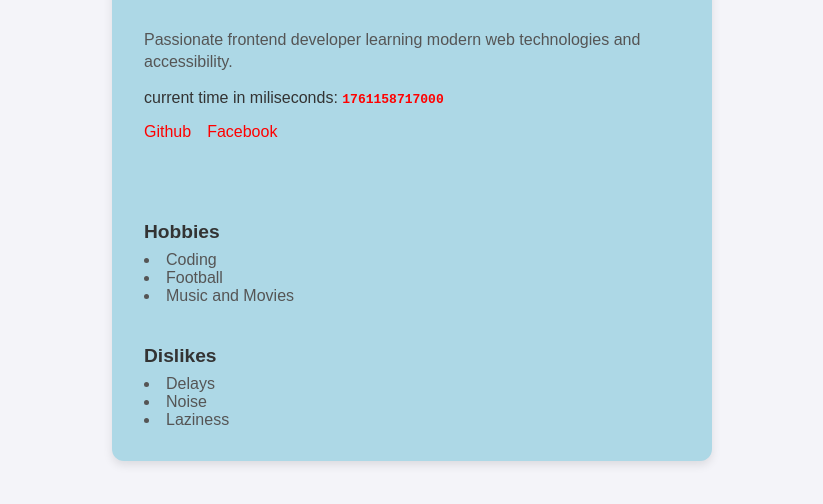
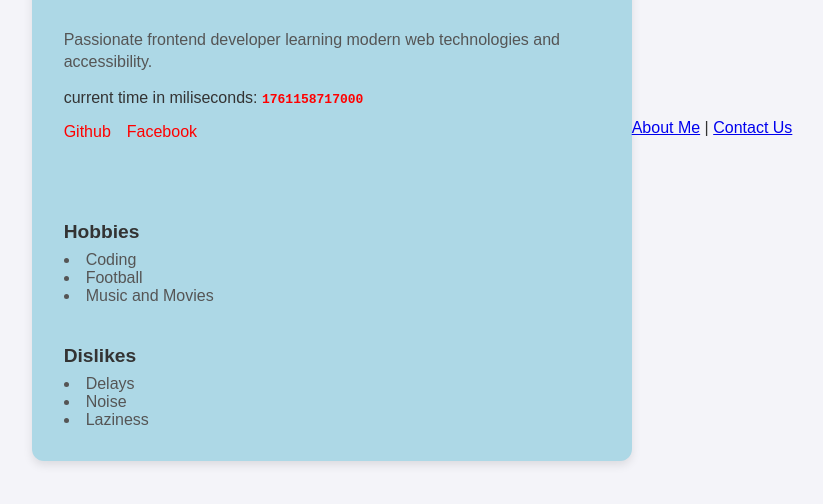
Before and after one commit to BELLOJAMIU/profile-card, a plain HTML site: page index.html in a window 1280 px wide. Shown: the part 272-776 px from the top of the page, without its empty margins (228-1051 px from the left). Drawn offline with Linux system fonts and the light colour scheme.

Commit message:
Update index.html

```diff
--- a/index.html
+++ b/index.html
@@ -53,7 +53,10 @@
         </section>
         </div>
     </article>
-
+     <nav>
+        <a href="about.html" data-testid="test-nav-about">About Me</a> |
+        <a href="contact.html" data-testid="test-nav-contact">Contact Us</a>
+    </nav>
     <script src="script.js"></script>
 </body>
 </html>
```
